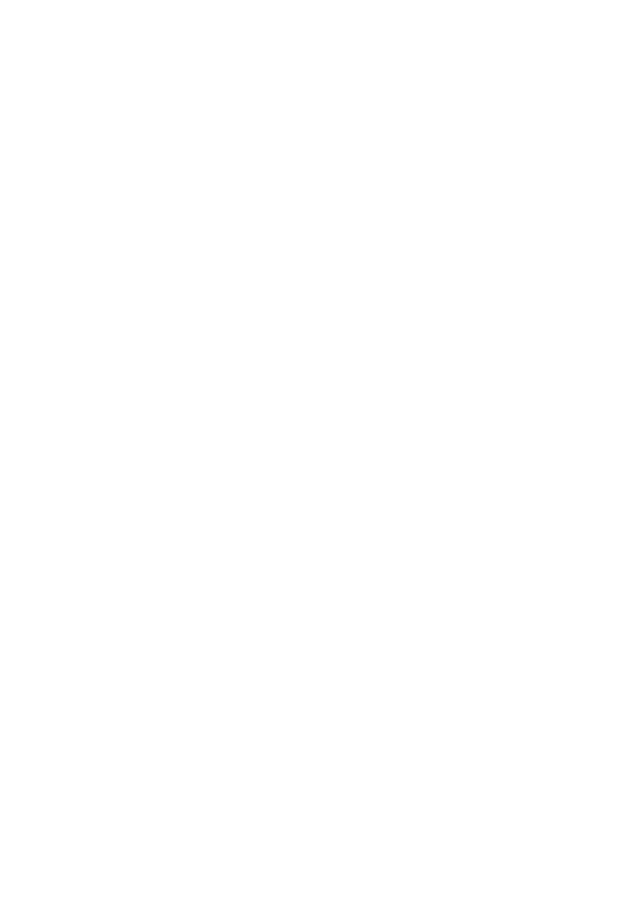
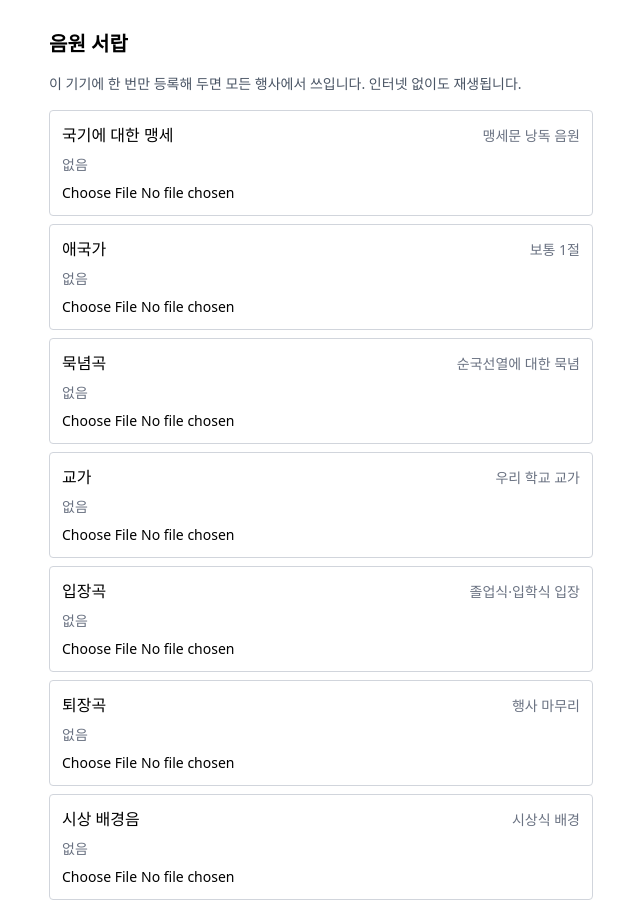
Before and after one commit to Ahnbagsa/event, a React (Vite) app: page /#/settings in a window 1280 px wide. Shown: the part 510-1426 px from the top of the page, without its empty margins (319-959 px from the left). Before the commit the page ends 800 px from the top, so only its background shows below. Built offline with nearby package versions, Linux system fonts and the light colour scheme.

Commit message:
feat: 역할별 음원 서랍 화면

```diff
--- /dev/null
+++ b/src/audio/roles.ts
@@ -0,0 +1,17 @@
+import type { AudioRole } from '../types';
+
+export const STANDARD_ROLES: { role: AudioRole; label: string; hint: string }[] = [
+  { role: 'pledge', label: '국기에 대한 맹세', hint: '맹세문 낭독 음원' },
+  { role: 'anthem', label: '애국가', hint: '보통 1절' },
+  { role: 'silence', label: '묵념곡', hint: '순국선열에 대한 묵념' },
+  { role: 'schoolSong', label: '교가', hint: '우리 학교 교가' },
+  { role: 'entrance', label: '입장곡', hint: '졸업식·입학식 입장' },
+  { role: 'exit', label: '퇴장곡', hint: '행사 마무리' },
+  { role: 'award', label: '시상 배경음', hint: '시상식 배경' },
+];
+
+export function roleLabel(role: AudioRole): string {
+  const found = STANDARD_ROLES.find((entry) => entry.role === role);
+  if (found !== undefined) return found.label;
+  return role.startsWith('custom:') ? role.slice('custom:'.length) : role;
+}
--- /dev/null
+++ b/src/ui/settings/AudioDrawer.tsx
@@ -0,0 +1,106 @@
+import { useCallback, useEffect, useState } from 'react';
+import { STANDARD_ROLES } from '../../audio/roles';
+import { readAudioDuration } from '../../audio/readAudioDuration';
+import { deleteAudio, listAudio, putAudio } from '../../db/audioRepo';
+import { newId } from '../../lib/id';
+import { formatDuration } from '../../lib/format';
+import type { AudioAsset, AudioRole } from '../../types';
+
+export default function AudioDrawer() {
+  const [assets, setAssets] = useState<AudioAsset[]>([]);
+  const [error, setError] = useState('');
+  const [busyRole, setBusyRole] = useState<AudioRole | null>(null);
+
+  const reload = useCallback(async () => {
+    setAssets(await listAudio());
+  }, []);
+
+  useEffect(() => {
+    void reload();
+  }, [reload]);
+
+  async function handleFile(role: AudioRole, file: File) {
+    setError('');
+    setBusyRole(role);
+    try {
+      const data = await file.arrayBuffer();
+      const durationSec = await readAudioDuration(data, file.type);
+      await putAudio({
+        id: newId('audio'),
+        role,
+        label: file.name,
+        data,
+        mimeType: file.type,
+        durationSec,
+        fileName: file.name,
+        addedAt: Date.now(),
+      });
+      await reload();
+    } catch {
+      setError('음원 파일을 읽을 수 없습니다. mp3 파일인지 확인해 주세요.');
+    } finally {
+      setBusyRole(null);
+    }
+  }
+
+  async function handleDelete(id: string) {
+    await deleteAudio(id);
+    await reload();
+  }
+
+  return (
+    <section className="mx-auto max-w-xl space-y-4 p-4">
+      <h2 className="text-xl font-bold">음원 서랍</h2>
+      <p className="text-sm text-gray-600">
+        이 기기에 한 번만 등록해 두면 모든 행사에서 쓰입니다. 인터넷 없이도 재생됩니다.
+      </p>
+      {error !== '' && <p className="text-red-600">{error}</p>}
+
+      <ul className="space-y-2">
+        {STANDARD_ROLES.map(({ role, label, hint }) => {
+          const asset = assets.find((entry) => entry.role === role) ?? null;
+          return (
+            <li key={role} data-testid={`slot-${role}`}
+                className="rounded border border-gray-300 p-3">
+              <div className="flex items-baseline justify-between">
+                <span className="font-medium">{label}</span>
+                <span className="text-sm text-gray-500">{hint}</span>
+              </div>
+
+              <div className="mt-2 text-sm">
+                {asset === null ? (
+                  <span className="text-gray-500">없음</span>
+                ) : (
+                  <span>
+                    {asset.fileName} · <span>{formatDuration(asset.durationSec)}</span>
+                  </span>
+                )}
+              </div>
+
+              <div className="mt-2 flex items-center gap-3">
+                <input
+                  data-testid={`file-${role}`}
+                  aria-label={`${label} 파일 선택`}
+                  type="file"
+                  accept="audio/*"
+                  className="text-sm"
+                  onChange={(e) => {
+                    const file = e.target.files?.[0];
+                    if (file !== undefined) void handleFile(role, file);
+                  }}
+                />
+                {busyRole === role && <span className="text-sm">읽는 중…</span>}
+                {asset !== null && (
+                  <button className="text-sm text-red-600"
+                          onClick={() => void handleDelete(asset.id)}>
+                    삭제
+                  </button>
+                )}
+              </div>
+            </li>
+          );
+        })}
+      </ul>
+    </section>
+  );
+}
--- a/src/ui/settings/SettingsPage.tsx
+++ b/src/ui/settings/SettingsPage.tsx
@@ -1,5 +1,6 @@
 import { Link } from 'react-router-dom';
 import ProfileForm from './ProfileForm';
+import AudioDrawer from './AudioDrawer';
 
 export default function SettingsPage() {
   return (
@@ -9,6 +10,7 @@ export default function SettingsPage() {
         <h1 className="text-lg font-bold">설정</h1>
       </header>
       <ProfileForm />
+      <AudioDrawer />
     </div>
   );
 }
```
Also changed, not shown: 1 other file (tests, documents, lock files or other folders).
